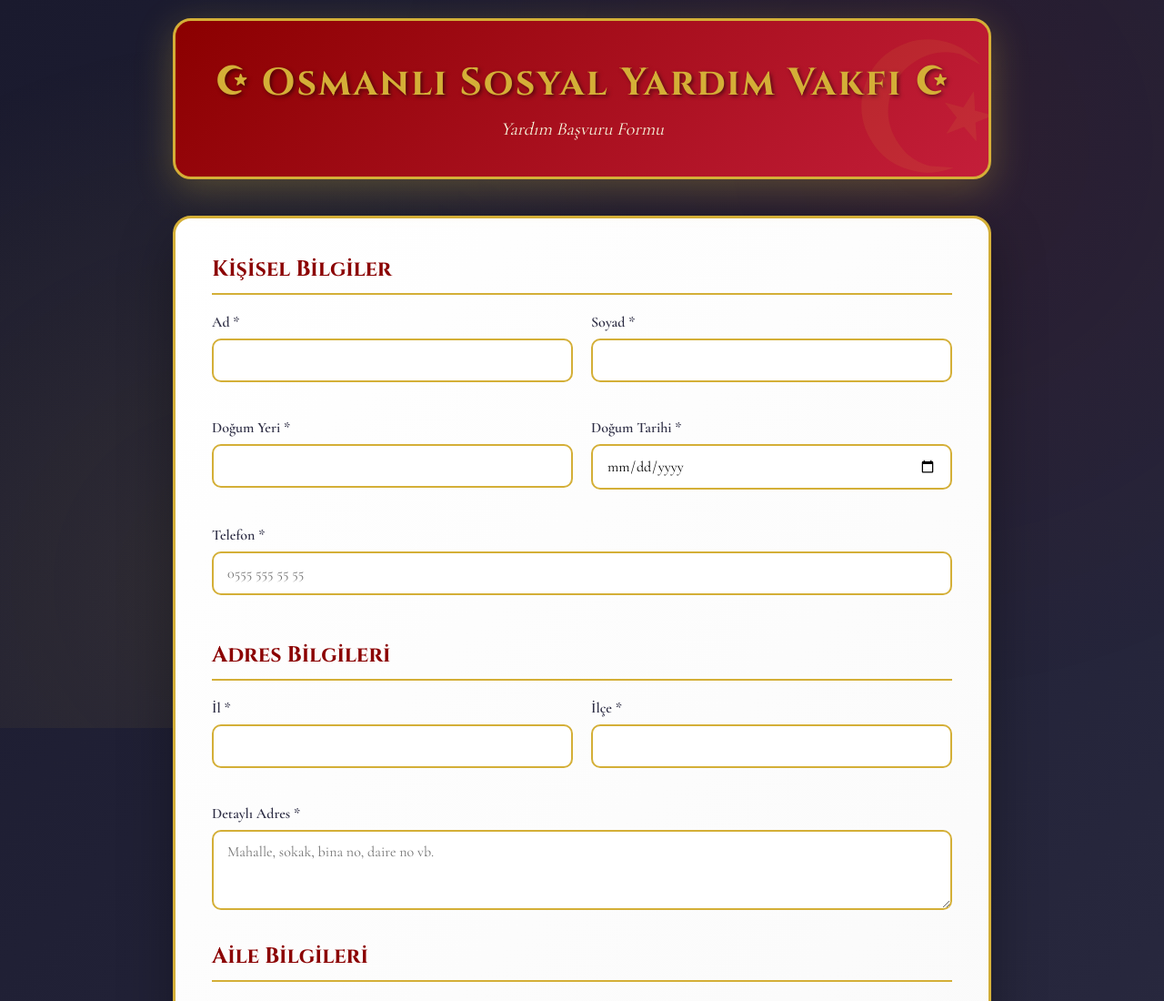
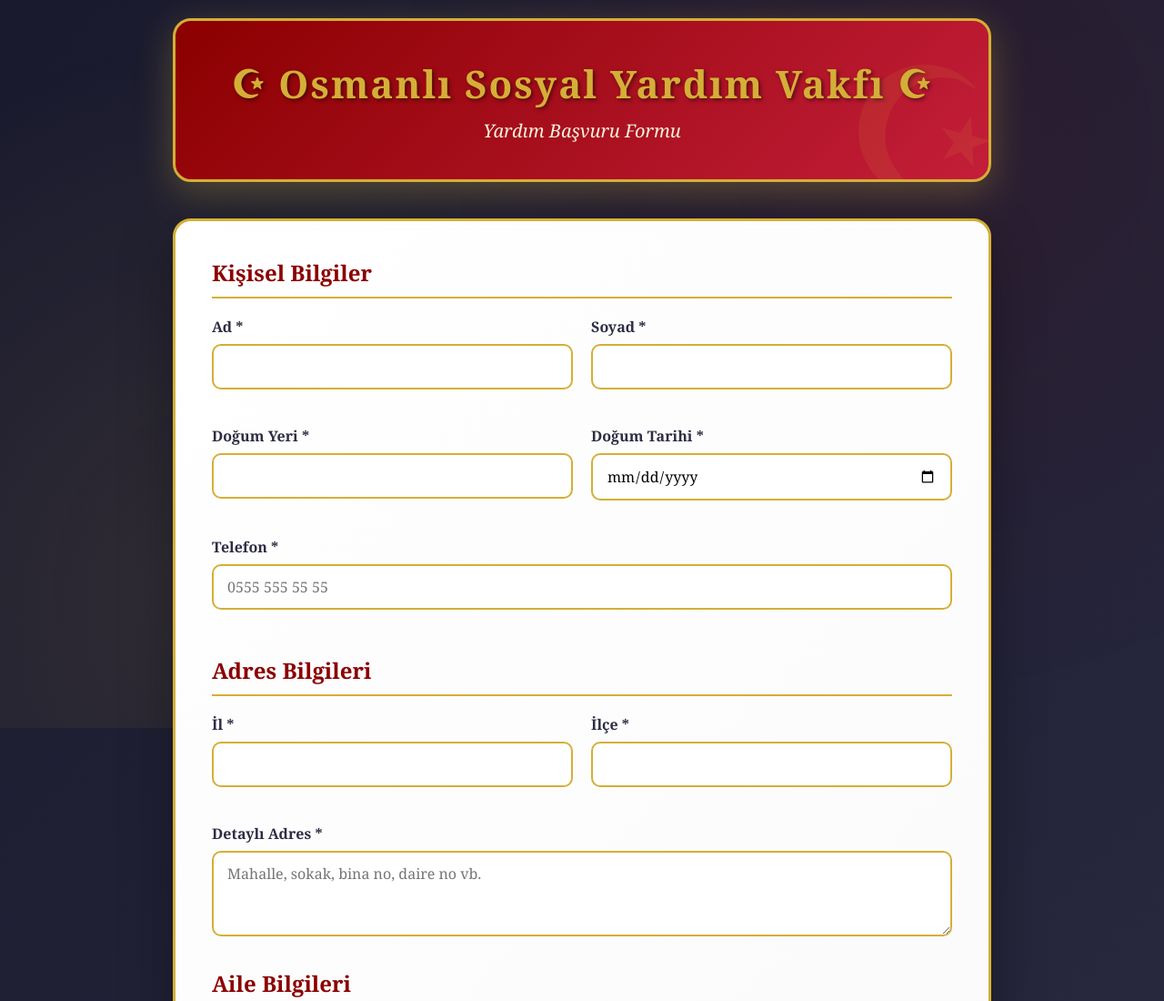
Before and after one commit to sarrafss/osmanli-vakfi, a website: page index.html in a window 1280 px wide. Shown: the top 1100 px of the page at 91% size. Drawn offline with nearby package versions, Linux system fonts and the light colour scheme.

Commit message:
Google Fonts kaldirildi - sistem fontlari kullaniliyor (Turkey blocking bypass)

```diff
--- a/index.html
+++ b/index.html
@@ -24,9 +24,6 @@
     <meta name="description" content="Sosyal yardım başvurusu için formu doldurun.">
     <meta name="keywords" content="sosyal yardım, başvuru, yardım">
 
-    <!-- Google Fonts - Osmanlı temalı yazı tipi -->
-    <link href="https://fonts.googleapis.com/css2?family=Cinzel:wght@400;600;700&family=Cormorant+Garamond:wght@300;400;600&display=swap" rel="stylesheet">
-
     <style>
         * {
             margin: 0;
@@ -35,7 +32,7 @@
         }
 
         body {
-            font-family: 'Cormorant Garamond', serif;
+            font-family: Georgia, 'Times New Roman', serif;
             background: linear-gradient(135deg, #1a1a2e 0%, #2d2d44 100%);
             min-height: 100vh;
             padding: 20px;
@@ -88,7 +85,7 @@
         }
 
         .header h1 {
-            font-family: 'Cinzel', serif;
+            font-family: Georgia, 'Times New Roman', serif;
             color: #d4af37;
             font-size: 42px;
             font-weight: 700;
@@ -117,7 +114,7 @@
         }
 
         .form-section h2 {
-            font-family: 'Cinzel', serif;
+            font-family: Georgia, 'Times New Roman', serif;
             color: #8b0000;
             font-size: 24px;
             margin-bottom: 20px;
@@ -151,7 +148,7 @@
             padding: 12px 15px;
             border: 2px solid #d4af37;
             border-radius: 10px;
-            font-family: 'Cormorant Garamond', serif;
+            font-family: Georgia, 'Times New Roman', serif;
             font-size: 16px;
             transition: all 0.3s;
             background: white;
@@ -207,7 +204,7 @@
         }
 
         .checkout-section h3 {
-            font-family: 'Cinzel', serif;
+            font-family: Georgia, 'Times New Roman', serif;
             color: #8b0000;
             font-size: 22px;
             margin-bottom: 15px;
@@ -225,7 +222,7 @@
             padding: 18px 50px;
             font-size: 20px;
             font-weight: 700;
-            font-family: 'Cinzel', serif;
+            font-family: Georgia, 'Times New Roman', serif;
             border: 3px solid #d4af37;
             border-radius: 50px;
             cursor: pointer;
```
Also changed, not shown: success.html (+3 -4 lines).
